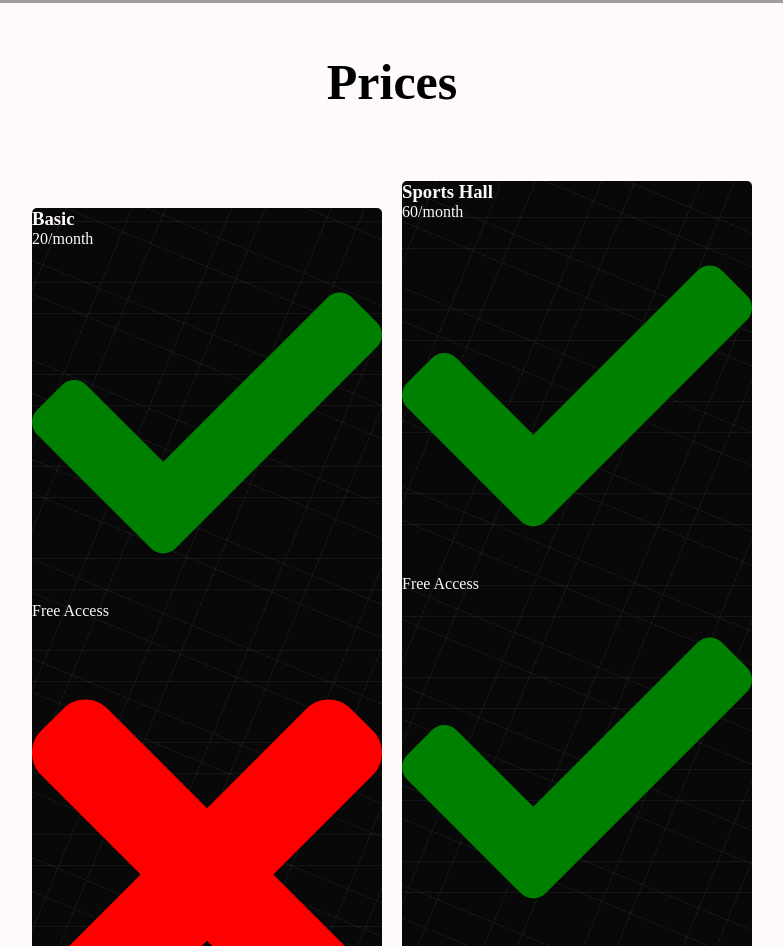
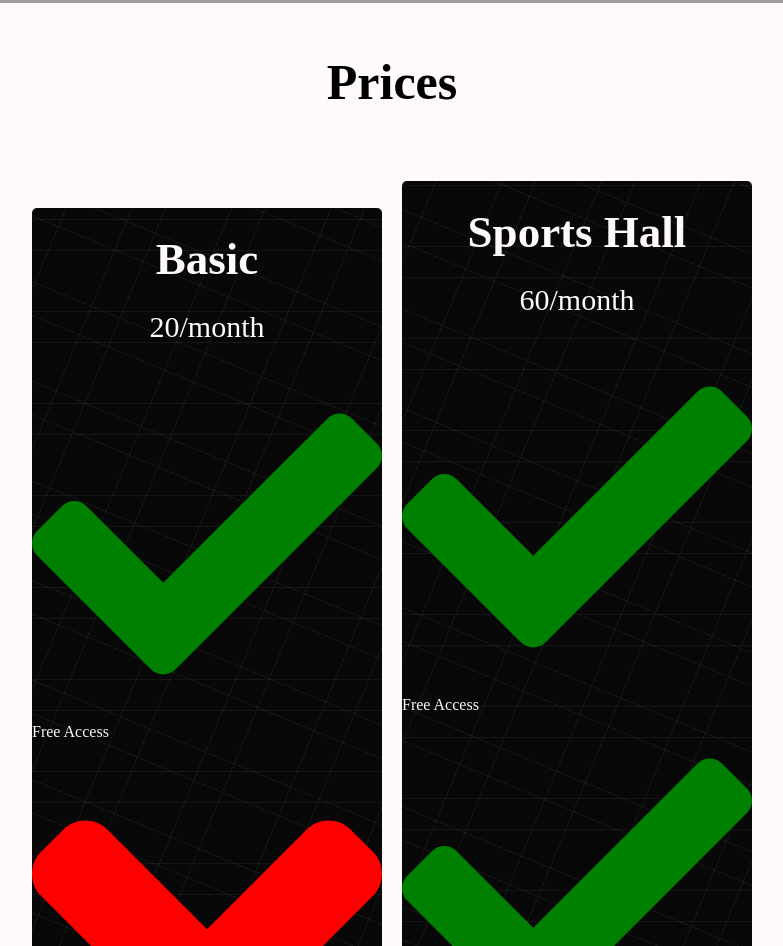
Before and after one commit to angeliquejeanne/Site-Sport-Life, a plain HTML site: page index.html in a window 1280 px wide. Shown: the part 4106-5052 px from the top of the page, without its empty margins (248-1031 px from the left). Drawn offline with nearby package versions, Linux system fonts and the light colour scheme; grey boxes are pictures that could not be loaded.

Commit message:
add modifs

```diff
--- a/style.css
+++ b/style.css
@@ -636,7 +636,17 @@ h1 {
     margin: 20px 10px;
     border-radius: 5px;
 }
-
+.card-price h3 {
+    text-align: center;
+    font-size: 45px;
+    margin: 25px 0;
+    position: relative;
+}
+.price-card {
+    text-align: center;
+    font-size: 30px;
+    margin: 25px 0;
+}
 
 
 
```
